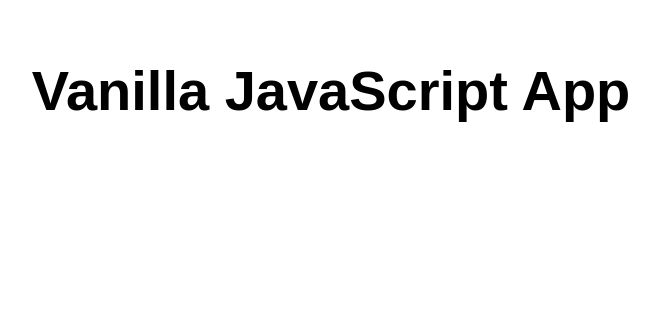
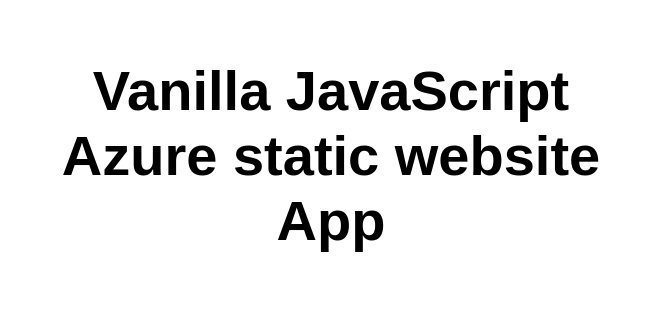
Before and after one commit to sadranyi/vanilla-static-app, a plain HTML site: page index.html in a window 1280 px wide. Shown: the whole page, without its empty margins (309-968 px from the left). Drawn offline with Linux system fonts and the light colour scheme.

Commit message:
updated the index file

```diff
--- a/index.html
+++ b/index.html
@@ -10,7 +10,7 @@
 
 <body>
   <main>
-    <h1>Vanilla JavaScript App</h1>
+    <h1>Vanilla JavaScript Azure static website App</h1>
   </main>
 </body>
 
```
